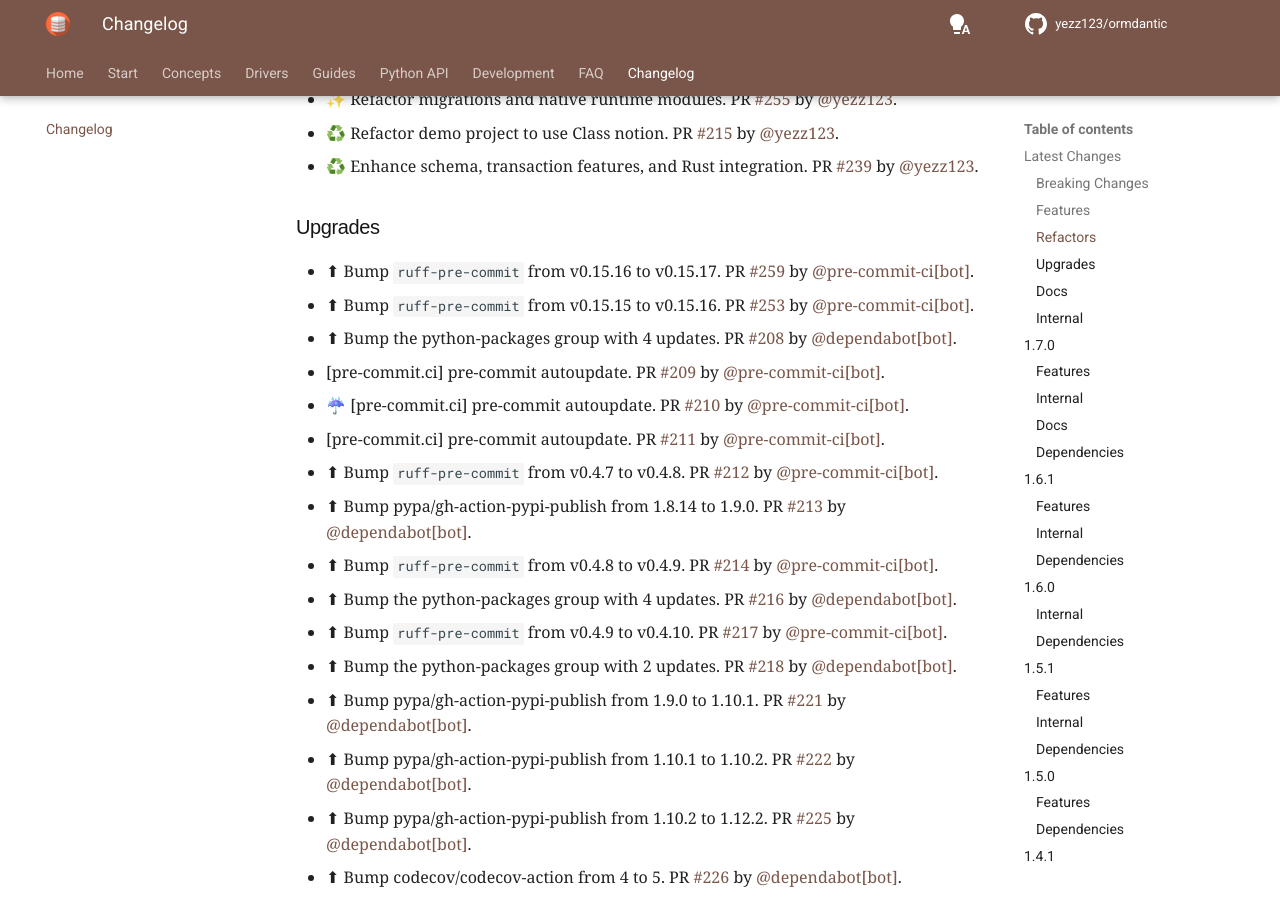
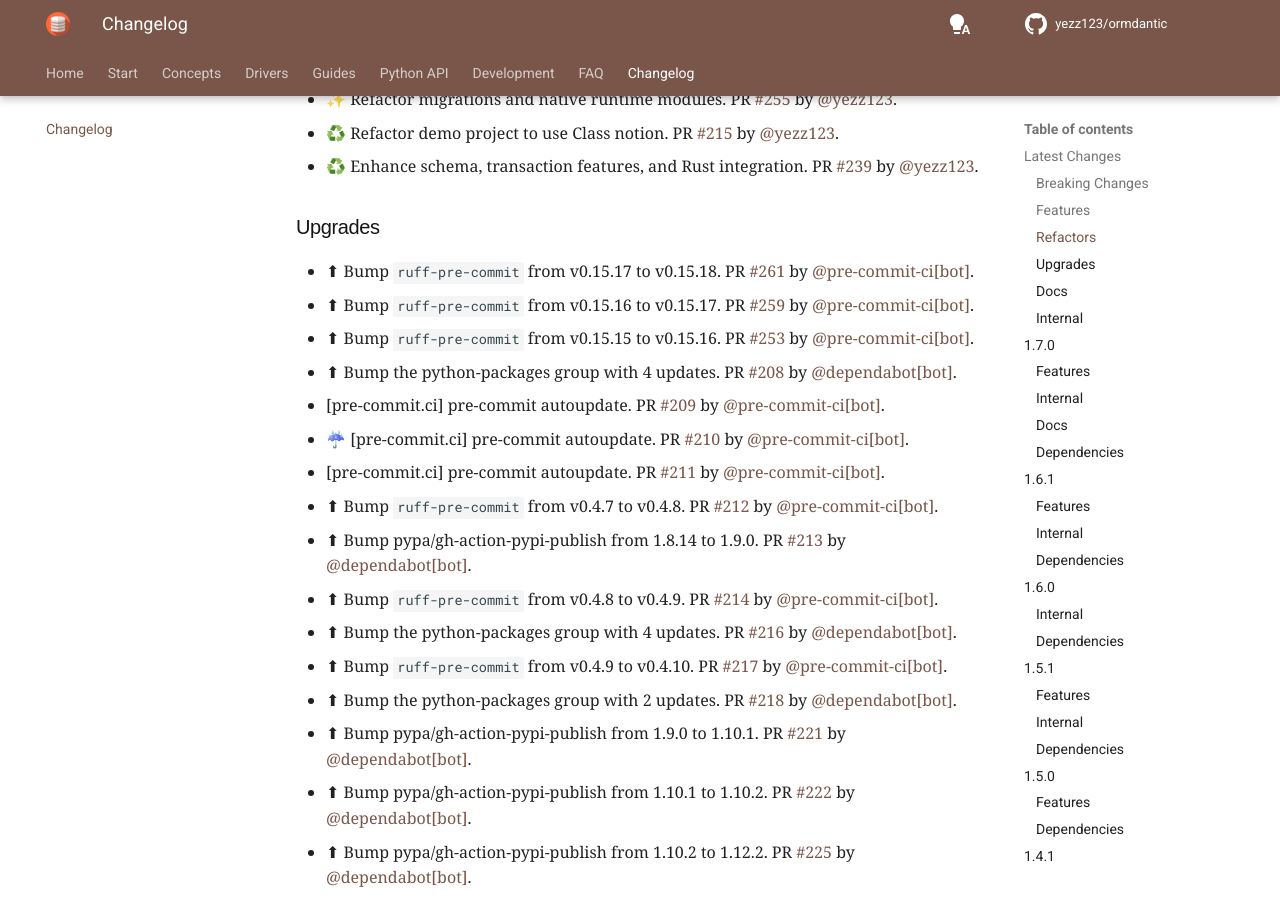
Before and after one commit to yezz123/ormdantic, an MkDocs documentation site: the page built from docs/release.md, in a window 1280 px wide and 900 px high, scrolled down 712 px. Built offline with MkDocs 1.6.1 and Material for MkDocs 9.7.7, drawn with Linux system fonts in a browser that asks for light colours; comment, search, counter and statistics services are not loaded.

Commit message:
📝 Update release notes
[skip ci]

```diff
--- a/docs/release.md
+++ b/docs/release.md
@@ -22,6 +22,7 @@
 
 ### Upgrades
 
+* ⬆ Bump `ruff-pre-commit` from v0.15.17 to v0.15.18. PR [#261](https://github.com/yezz123/ormdantic/pull/261) by [@pre-commit-ci[bot]](https://github.com/apps/pre-commit-ci).
 * ⬆ Bump `ruff-pre-commit` from v0.15.16 to v0.15.17. PR [#259](https://github.com/yezz123/ormdantic/pull/259) by [@pre-commit-ci[bot]](https://github.com/apps/pre-commit-ci).
 * ⬆ Bump `ruff-pre-commit` from v0.15.15 to v0.15.16. PR [#253](https://github.com/yezz123/ormdantic/pull/253) by [@pre-commit-ci[bot]](https://github.com/apps/pre-commit-ci).
 - ⬆ Bump the python-packages group with 4 updates. PR [#208](https://github.com/yezz123/ormdantic/pull/208) by [@dependabot[bot]](https://github.com/apps/dependabot).
```
